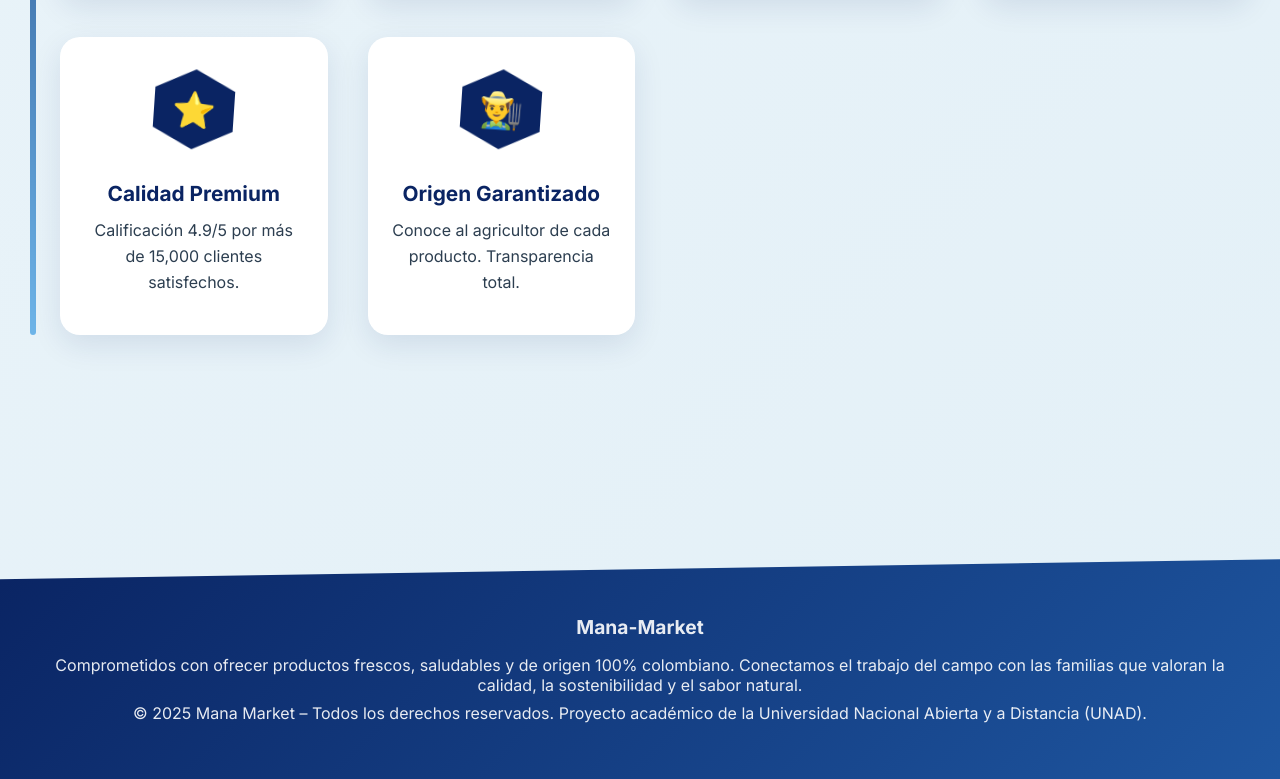
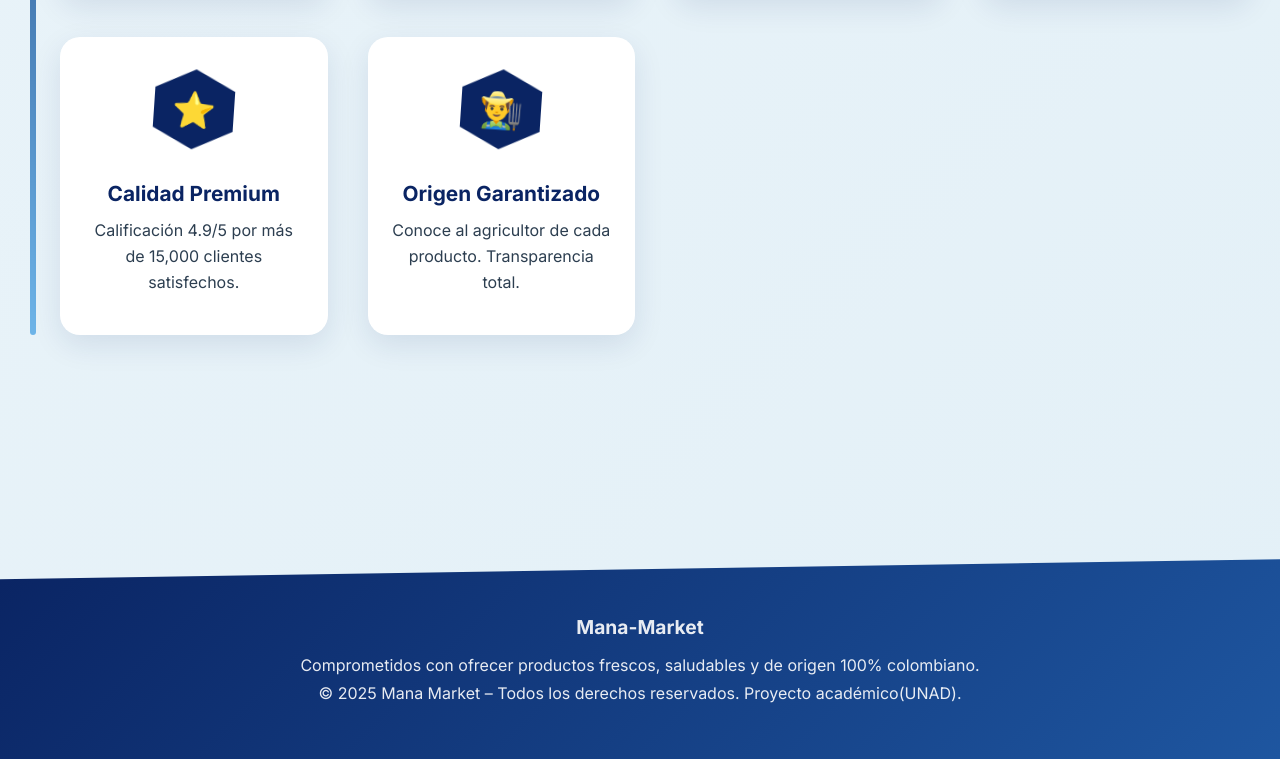
Before and after one commit to zlodavid/mana-market, a plain HTML site: page index.html in a window 1280 px wide. Shown: the part 3303-4082 px from the top of the page. Drawn offline with Linux system fonts and the light colour scheme.

Commit message:
Update index.html

```diff
--- a/index.html
+++ b/index.html
@@ -1895,10 +1895,9 @@ Creamos una plataforma que elimina intermediarios y conecta directamente a más
     <footer>
         <div class="container">
             <p style="font-weight: 700; font-size: 1.2rem; margin-bottom: 1rem;">Mana-Market</p>
-            <p>Comprometidos con ofrecer productos frescos, saludables y de origen 100% colombiano.
-Conectamos el trabajo del campo con las familias que valoran la calidad, la sostenibilidad y el sabor natural.</p>
+            <p>Comprometidos con ofrecer productos frescos, saludables y de origen 100% colombiano.</p>
             <p>© 2025 Mana Market – Todos los derechos reservados.
-Proyecto académico de la Universidad Nacional Abierta y a Distancia (UNAD).</p>
+Proyecto académico(UNAD).</p>
         </div>
     </footer>
 
```
